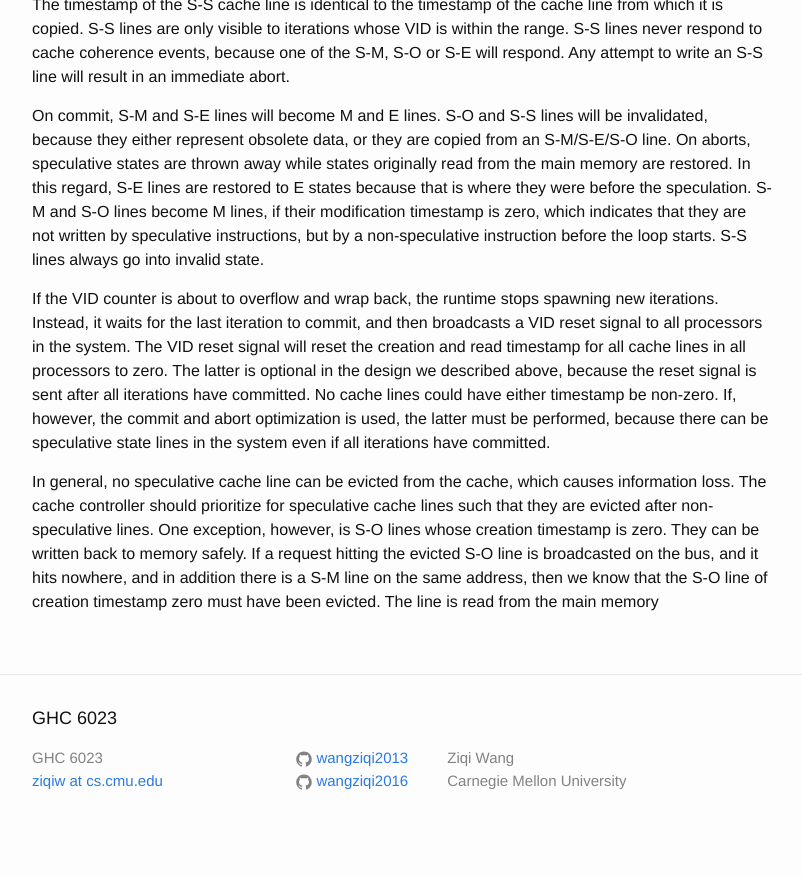
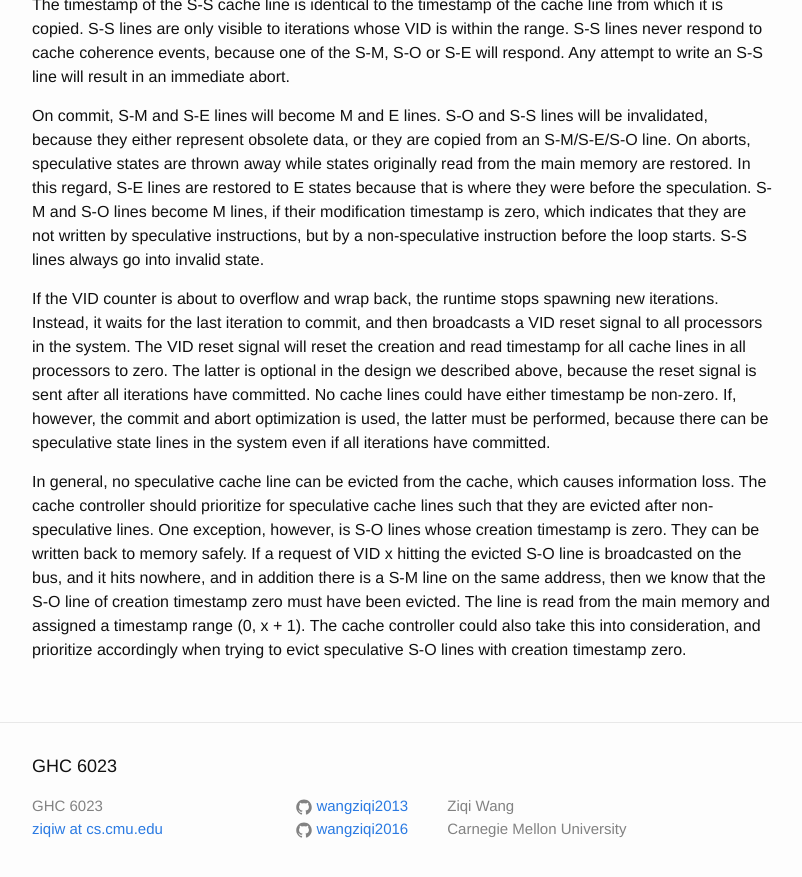
Before and after one commit to wangziqi2013/wangziqi2013.github.io, a Jekyll site: the page built from _posts/2018-06-02-Hardware-Multithreaded-Transactions.markdown, in a window 1280 px wide and 900 px high, scrolled down 2440 px. Shown: the top 877 px of the window, without its empty margins (238-1040 px from the left). Built offline with Jekyll 4.4.1, drawn with Linux system fonts in a browser that asks for light colours; before the commit the page ends 3292 px from its top, so only the background shows below that.

Commit message:
Finish eviction

```diff
--- a/_posts/2018-06-02-Hardware-Multithreaded-Transactions.markdown
+++ b/_posts/2018-06-02-Hardware-Multithreaded-Transactions.markdown
@@ -110,6 +110,8 @@ must be performed, because there can be speculative state lines in the system ev
 
 In general, no speculative cache line can be evicted from the cache, which causes information loss. The cache controller
 should prioritize for speculative cache lines such that they are evicted after non-speculative lines. One exception, however,
-is S-O lines whose creation timestamp is zero. They can be written back to memory safely. If a request hitting the
+is S-O lines whose creation timestamp is zero. They can be written back to memory safely. If a request of VID x hitting the
 evicted S-O line is broadcasted on the bus, and it hits nowhere, and in addition there is a S-M line on the same address,
 then we know that the S-O line of creation timestamp zero must have been evicted. The line is read from the main memory
+and assigned a timestamp range (0, x + 1). The cache controller could also take this into consideration, and prioritize
+accordingly when trying to evict speculative S-O lines with creation timestamp zero.
```
